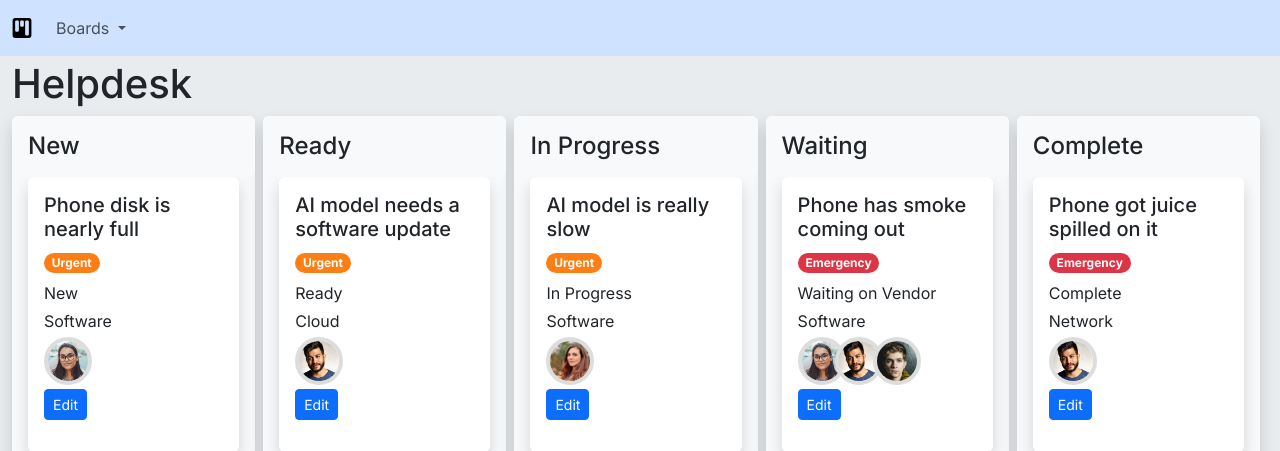
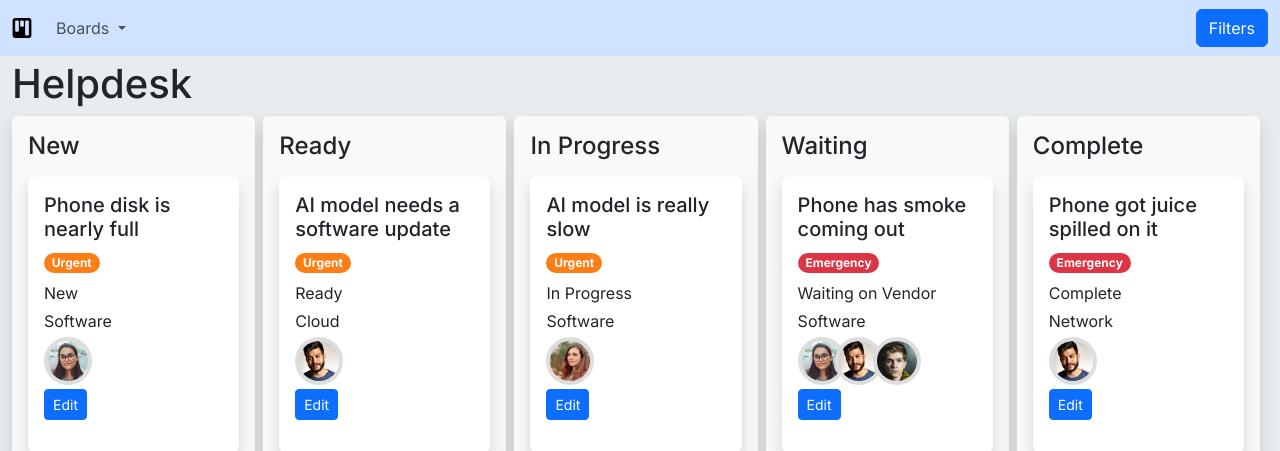
Before and after one commit to zeryabkhan91/web-dev-exercise, a Django app: page /board/1/ in a window 1280 px wide. Shown: the top 451 px of the page. Run offline with Django 5.2, Linux system fonts and the light colour scheme; data comes from the database, SQL or seed files in the repository; both versions use the stored data as it was after the commit.

Commit message:
Resolved n+1 query issue & implement filters

```diff
--- a/kanban/board/models.py
+++ b/kanban/board/models.py
@@ -1,4 +1,4 @@
-from django.db import models
+from django.db import models, connection
 from helpdesk.models import Ticket
 
 
@@ -17,5 +17,26 @@ class Column(models.Model):
     def __str__(self):
         return self.name
 
-    def get_tickets(self):
-        return Ticket.objects.filter(status__in=self.statuses.all()).order_by('-rank', 'id')
+    def get_tickets(self, filters):
+        tickets = Ticket.objects.filter(status__in=self.statuses.all()).order_by('-rank', 'id')
+
+        if filters.get('search'):
+            tickets = tickets.filter(title__icontains=filters.get('search'))
+
+        if filters.get('category'):
+            tickets = tickets.filter(category=filters.get('category'))
+
+        if filters.get('priority'):
+            tickets = tickets.filter(priority=filters.get('priority'))
+
+        if filters.get('engineer'):
+            tickets = tickets.filter(assigned_to=filters.get('engineer'))
+
+        tickets = tickets.prefetch_related(
+            'status',
+            'priority',
+            'assigned_to',
+            'category'
+        )
+
+        return tickets
--- a/kanban/board/templates/board/board.html
+++ b/kanban/board/templates/board/board.html
@@ -1,4 +1,6 @@
 {% extends 'base.html' %}
+{% load custom_tags %}
+{% load static %}
 
 {% block content %}
 <div class="container-fluid pt-1 h-100">
@@ -15,13 +17,14 @@
             <h4 class="mb-0">{{ column.name }}</h4>
           </div>
           <div class="cards">
-            {% for ticket in column.get_tickets %}
-              {% include 'board/ticket.html' %}
+            {% get_filtered_tickets column filters as column_tickets %}
+            {% for ticket in column_tickets %}
+                {% include 'board/ticket.html' %}
             {% empty %}
-              <div class="text-center text-secondary">
-                <i class="bi bi-emoji-smile-fill"></i>
-                <p>No tickets in this column</p>
-              </div>
+                <div class="text-center text-secondary">
+                    <i class="bi bi-emoji-smile-fill"></i>
+                    <p>No tickets in this column</p>
+                </div>
             {% endfor %}
           </div>
         </div>
--- /dev/null
+++ b/kanban/board/templates/modals/filter_modal.html
@@ -0,0 +1,21 @@
+<!-- Modal -->
+<div class="modal fade" id="filtersModal" tabindex="-1" role="dialog" aria-labelledby="filtersModalLabel" aria-hidden="true">
+  <div class="modal-dialog" role="document">
+    <div class="modal-content">
+      <div class="modal-header">
+        <h5 class="modal-title" id="filtersModalLabel">Filter Tickets Form</h5>
+        <button type="button" class="close" data-bs-dismiss="modal" aria-label="Close">
+          <span aria-hidden="true">&times;</span>
+        </button>
+      </div>
+      <div class="modal-body">
+        <form method="GET" action="{% url 'board:board' object.id %}">
+          {{ form.as_p }}
+          <div class="modal-footer">
+            <button type="submit" class="btn btn-primary">Apply</button>
+          </div>
+        </form>
+      </div>
+    </div>
+  </div>
+</div>
--- /dev/null
+++ b/kanban/board/templatetags/custom_tags.py
@@ -0,0 +1,14 @@
+from helpdesk.forms import TicketFilterForm
+from django import template
+
+register = template.Library()
+
+@register.simple_tag
+def get_filtered_tickets(column, filters):
+    filter_form = TicketFilterForm(filters)
+    cleaned_data = {}
+    if filter_form.is_valid():
+        cleaned_data = filter_form.cleaned_data
+
+    tickets = column.get_tickets(cleaned_data)
+    return tickets
--- a/kanban/board/views.py
+++ b/kanban/board/views.py
@@ -1,16 +1,38 @@
 from django.views.generic import ListView
 from board import models
-from django.views.generic import DetailView
-
-
+from django.views.generic import DetailView, FormView
+from helpdesk.forms import TicketFilterForm
+from board.models import Column
 class DashboardView(ListView):
     model = models.KanbanBoard
     template_name = 'board/dashboard.html'
 
 
-class BoardView(DetailView):
+class BoardView(DetailView, FormView):
+    form_class = TicketFilterForm
     model = models.KanbanBoard
     template_name = 'board/board.html'
+
+    # def get_tickets_for_column(self, column, search=None, category=None, priority=None, engineer=None):
+    #     return column.get_tickets(search=search, category=category, priority=priority, engineer=engineer)
+
+    def get_context_data(self, **kwargs):
+        context = super().get_context_data(**kwargs)
+
+        search = self.request.GET.get('search')
+        category_id = self.request.GET.get('category')
+        priority_id = self.request.GET.get('priority')
+        engineer_id = self.request.GET.get('engineer')
+
+        context["filters"] = {
+            "search": search,
+            "category": category_id,
+            "priority": priority_id,
+            "engineer": engineer_id
+        }
+
+        return context
+
 
 
 class TicketView(DetailView):
--- /dev/null
+++ b/kanban/helpdesk/forms.py
@@ -0,0 +1,47 @@
+from django import forms
+from helpdesk.models import Category, Priority, \
+  Engineer
+
+
+class TicketFilterForm(forms.Form):
+    search = forms.CharField(
+        required=False,
+        label="Enter Ticket Name"
+    )
+    category = forms.ModelChoiceField(
+        queryset=Category.objects.all(),
+        empty_label="Select Category",
+        required=False,
+    )
+    priority = forms.ModelChoiceField(
+        queryset=Priority.objects.all(),
+        empty_label="Select Priority",
+        required=False
+    )
+    engineer = forms.ModelChoiceField(
+        queryset=Engineer.objects.all(),
+        empty_label="Select Engineer",
+        required=False
+    )
+
+    def __init__(self, *args, **kwargs):
+        super(TicketFilterForm, self).__init__(*args, **kwargs)
+        # Add additonal fields to each field's widget
+        for field_name, field in self.fields.items():
+            field.widget.attrs['class'] = 'form-control'
+            field.widget.attrs['placeholder'] = field.label
+
+    def filter_tickets(self, tickets):
+        if self.cleaned_data.get("search"):
+            tickets = tickets.filter(title__icontains=search_query)
+
+        if self.cleaned_data.get("category"):
+            tickets = tickets.filter(category=self.cleaned_data.get("category"))
+
+        if self.cleaned_data.get("priority"):
+            tickets = tickets.filter(priority=self.cleaned_data.get("priority"))
+
+        if self.cleaned_data.get("engineer"):
+            tickets = tickets.filter(assigned_to=self.cleaned_data.get("engineer"))
+
+        return tickets
--- a/kanban/templates/base.html
+++ b/kanban/templates/base.html
@@ -41,12 +41,17 @@
               </ul>
             </li>
           </ul>
+          <button class="btn btn-primary" type="button" class="btn btn-primary" data-bs-toggle="modal" data-bs-target="#filtersModal">
+            Filters
+          </button>
         </div>
       </div>
     </nav>
 
     {% block content %}{% endblock %}
 
+    {% include "modals/filter_modal.html" %}
+
     <script src="https://cdn.jsdelivr.net/npm/bootstrap@5.3.3/dist/js/bootstrap.bundle.min.js" integrity="sha384-YvpcrYf0tY3lHB60NNkmXc5s9fDVZLESaAA55NDzOxhy9GkcIdslK1eN7N6jIeHz" crossorigin="anonymous"></script>
   </body>
 </html>
```
Also changed, not shown: kanban/board/templatetags/__init__.py (added), kanban/db.sqlite3.
